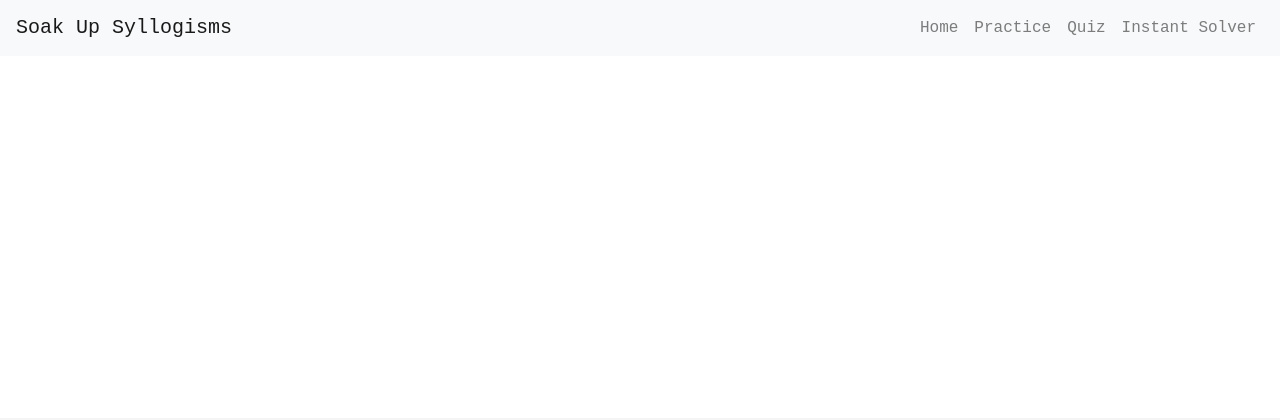
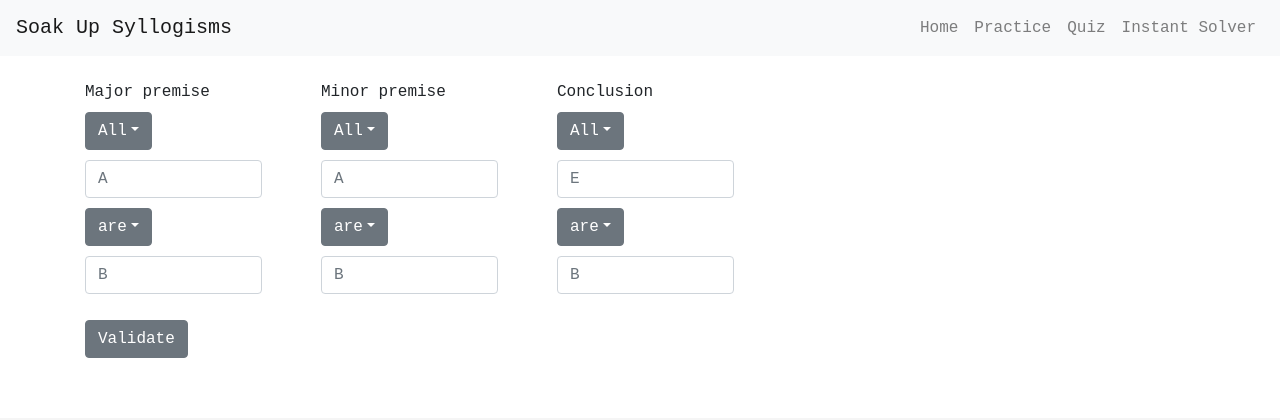
Before and after one commit to raeesapps/Honours-proj, a React (Create React App) app: page /solver in a window 1280 px wide. Shown: the top 420 px of the page. Built offline with nearby package versions, Linux system fonts and the light colour scheme.

Commit message:
Added argument form to instant solver

```diff
--- a/src/views/InstantSolver/InstantSolver.jsx
+++ b/src/views/InstantSolver/InstantSolver.jsx
@@ -1,7 +1,17 @@
 import React from 'react';
+import { Container, Row, Col } from 'reactstrap';
+import Argument from '../../components/Argument/Argument';
 
 function InstantSolver() {
-  return <></>;
+  return (
+    <Container>
+      <Row>
+        <Col>
+          <Argument />
+        </Col>
+      </Row>
+    </Container>
+  );
 }
 
 export default InstantSolver;
```
